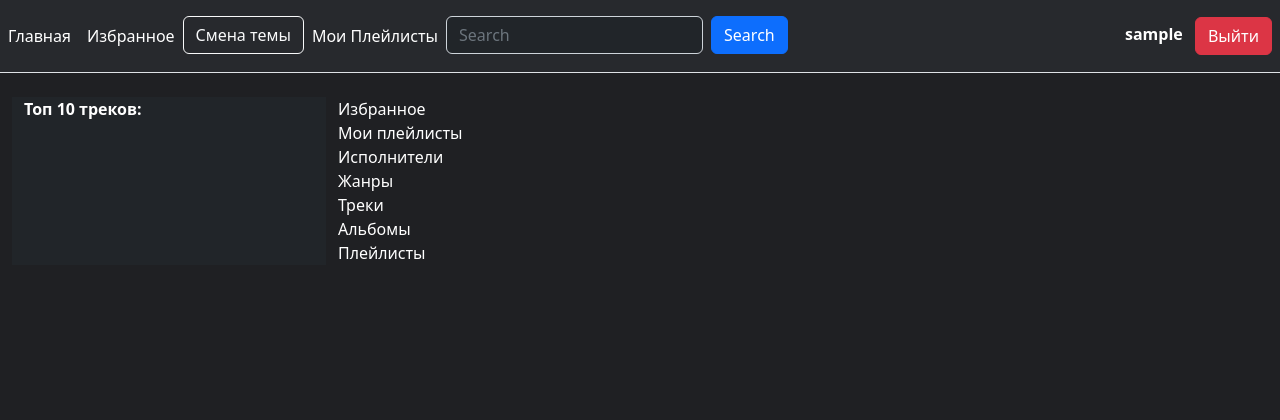
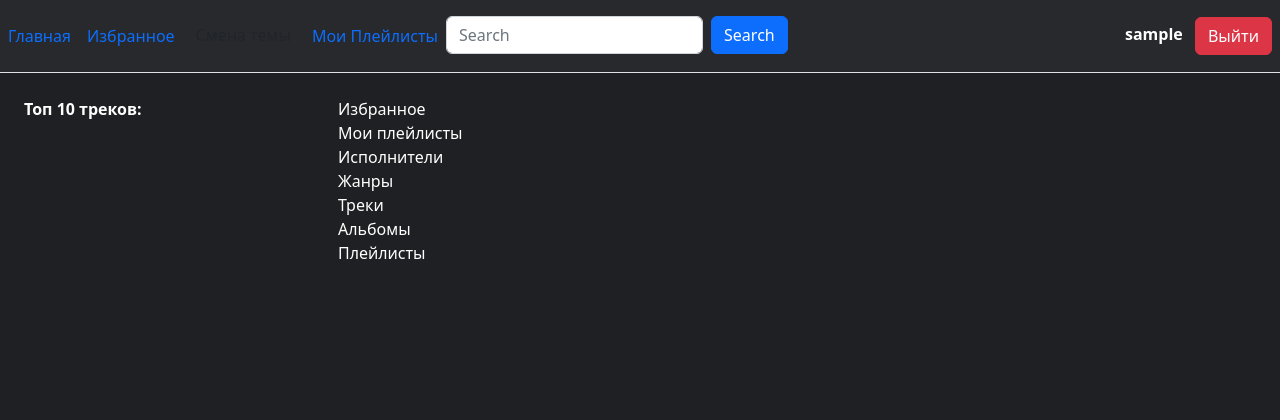
Before and after one commit to arte322m/music_library, a Django app: page / in a window 1280 px wide. Shown: the top 420 px of the page. Run offline with Django 4.2, Linux system fonts and the light colour scheme; the visitor is signed in with stand-in values (Sample User, id 1); data that the repository does not hold is empty; some libraries are stand-ins or nearby versions.

Commit message:
commit 49.25 main&base

```diff
--- a/kAboom/templates/kAboom/base.html
+++ b/kAboom/templates/kAboom/base.html
@@ -23,26 +23,26 @@
 
             {% if user.is_authenticated %}
                 <ul class="nav col-12 col-md-auto mb-2 justify-content-center mb-md-0">
-                    <a href="/" class="nav-link px-2 text-white">Главная</a>
+                    <a href="/" class="nav-link px-2 text-{{ request.session.theme_text }}">Главная</a>
                     <li>
-                        <a href="{% url 'kAboom:favorites' user.id %}" class="nav-link px-2 text-white">Избранное</a>
+                        <a href="{% url 'kAboom:favorites' user.id %}" class="nav-link px-2 text-{{ request.session.theme_text }}">Избранное</a>
                     </li>
 
                     <li>
                         <form action="{% url 'kAboom:switch_theme' %}" method="post">
                             {% csrf_token %}
-                            <button class="btn btn-outline-light" type="submit">Смена темы</button>
+                            <button class="btn btn-outline-{{ request.session.reverse_theme }}" type="submit">Смена темы</button>
                         </form>
                     </li>
 
                     <li>
-                        <a href="{% url 'kAboom:my_playlists' %}" class="nav-link px-2 text-white">Мои Плейлисты</a>
+                        <a href="{% url 'kAboom:my_playlists' %}" class="nav-link px-2 text-{{ request.session.theme_text }}">Мои Плейлисты</a>
                     </li>
 
                     <li>
                         <form action="{% url 'kAboom:track_search' %}" class="d-flex" role="search" method="post">
                             {% csrf_token %}
-                            <input class="form-control form-control-dark text-bg-dark me-2" type="search" placeholder="Search" aria-label="Search" value="{{ search_text }}" name="search_text" required>
+                            <input class="form-control form-control-{{ request.session.theme }} text-bg-{{ request.session.theme }} me-2" type="search" placeholder="Search" aria-label="Search" value="{{ search_text }}" name="search_text" required>
                             <button class="btn btn-primary" type="submit">Search</button>
                         </form>
                     </li>
@@ -55,19 +55,19 @@
                  </div>
             {% else %}
                 <ul class="nav col-12 col-md-auto mb-2 justify-content-center mb-md-0">
-                    <a href="/" class="nav-link px-2 text-white">Главная</a>
+                    <a href="/" class="nav-link px-2 text-{{ request.session.theme_text }}">Главная</a>
 
                         <li>
                             <form action="{% url 'kAboom:switch_theme' %}" method="post">
                                 {% csrf_token %}
-                                <button class="btn btn-outline-light me-2" type="submit">Смена темы</button>
+                                <button class="btn btn-outline-{{ request.session.reverse_theme }} me-2" type="submit">Смена темы</button>
                             </form>
                         </li>
 
                         <li>
                             <form action="{% url 'kAboom:track_search' %}" class="d-flex" role="search" method="post">
                                 {% csrf_token %}
-                                <input class="form-control form-control-dark text-bg-dark me-2" type="search" placeholder="Search" aria-label="Search" value="{{ search_text }}" name="search_text" required>
+                                <input class="form-control form-control-{{ request.session.theme }} text-bg-{{ request.session.theme }} me-2" type="search" placeholder="Search" aria-label="Search" value="{{ search_text }}" name="search_text" required>
                                 <button class="btn btn-primary" type= "submit">Search</button>
                             </form>
                         </li>
@@ -75,7 +75,7 @@
                     </ul>
                 <div class="col-md-3 text-end">
                     <a href="{% url 'kAboom:login' %}">
-                        <button type="button" class="btn btn-outline-light me-2">Войти</button>
+                        <button type="button" class="btn btn-outline-{{ request.session.reverse_theme }} me-2">Войти</button>
                     </a>
                     <a href="{% url 'kAboom:registration' %}">
                         <button type="button" class="btn btn-warning me-2">Регистрация</button>
--- a/kAboom/templates/kAboom/main.html
+++ b/kAboom/templates/kAboom/main.html
@@ -7,7 +7,7 @@
 <div class="container-fluid text-start">
     <div class="row">
 
-        <div class="col-3 bg-dark">
+        <div class="col-3 bg-{{ request.session.theme }}">
 
             <div class="row">
                 <strong>Топ 10 треков:</strong>
```
